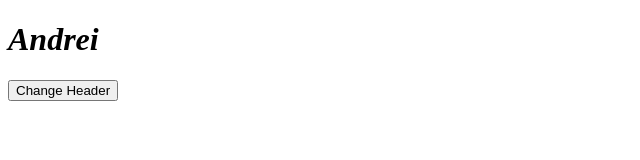
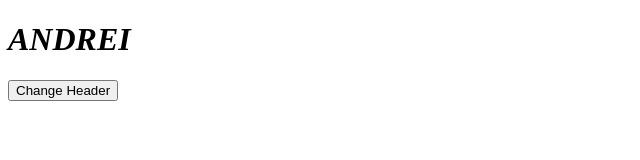
Before and after one commit to OuTaThIsWoRlD3000/background-generator, a plain HTML site: page index.html in a window 1280 px wide. Shown: the full height of the page, 0-640 px from the left. Drawn offline with Linux system fonts and the light colour scheme.

Commit message:
capitalized

```diff
--- a/index.html
+++ b/index.html
@@ -8,7 +8,7 @@
 </head>
 <body>
     <!-- Header element -->
-    <h1 id="dynamicHeader">Andrei</h1>
+    <h1 id="dynamicHeader">ANDREI</h1>
 
     <!-- Button to change the content -->
     <button id="changeHeaderButton">Change Header</button>
```
